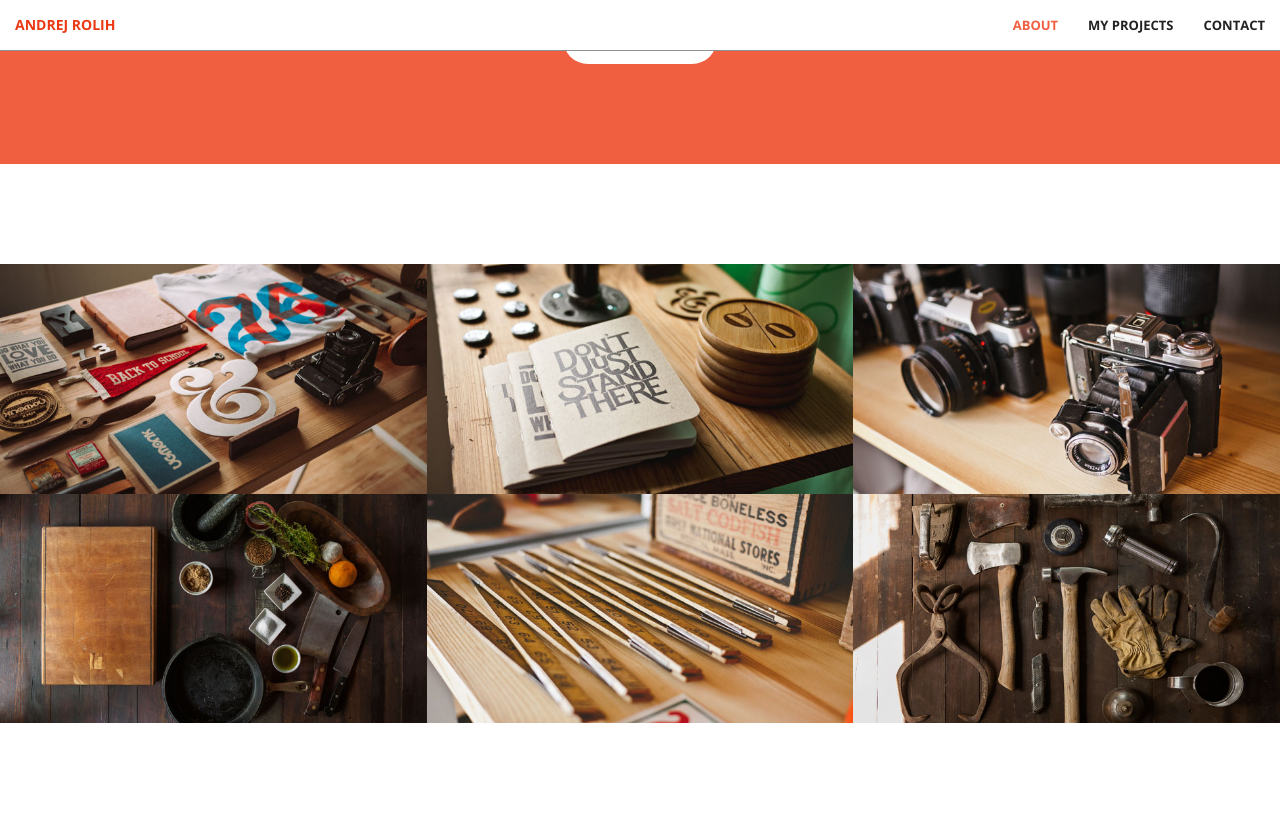
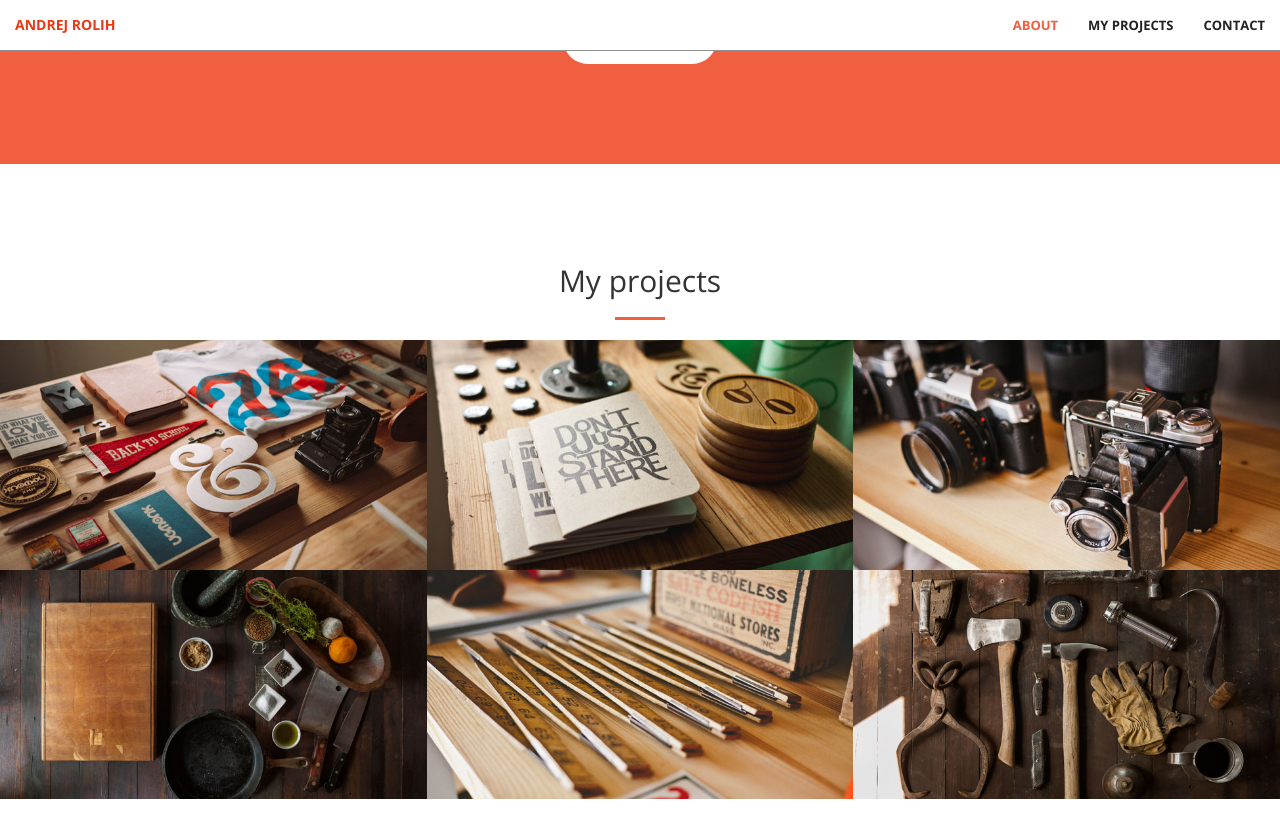
Before and after one commit to r00li/r00li.github.io, a Jekyll site: the page built from index.html, in a window 1280 px wide and 900 px high, scrolled down 1154 px. Shown: the top 838 px of the window. Built offline with Jekyll 4.4.1, drawn with Linux system fonts in a browser that asks for light colours; some of the changed text lies outside the part shown.

Commit message:
More changes

```diff
--- a/_includes/contact.html
+++ b/_includes/contact.html
@@ -4,7 +4,7 @@
             <div class="col-lg-8 col-lg-offset-2 text-center">
                 <h2 class="section-heading">Let's Get In Touch!</h2>
                 <hr class="primary">
-                <p>Ready to start your next project with us? That's great! Give us a call or send us an email and we will get back to you as soon as possible!</p>
+                <p>Want to see what I am currently up to, or do you have something that might interest me? Use one of the following things to get in touch.</p>
             </div>
         <div class="col-lg-2 col-lg-offset-2 text-center">
             <a href="https://twitter.com/{{ site.twitter_username }}">
--- a/_includes/portfolio.html
+++ b/_includes/portfolio.html
@@ -1,4 +1,13 @@
 <section id="portfolio">
+
+    <div class="container">
+        <div class="row">
+            <div class="col-lg-12 text-center">
+                <h2 class="section-heading">My projects</h2>
+                <hr class="primary">
+            </div>
+        </div>
+    </div>
 
     <div class="container-fluid">
         <div class="row no-gutter">
```
